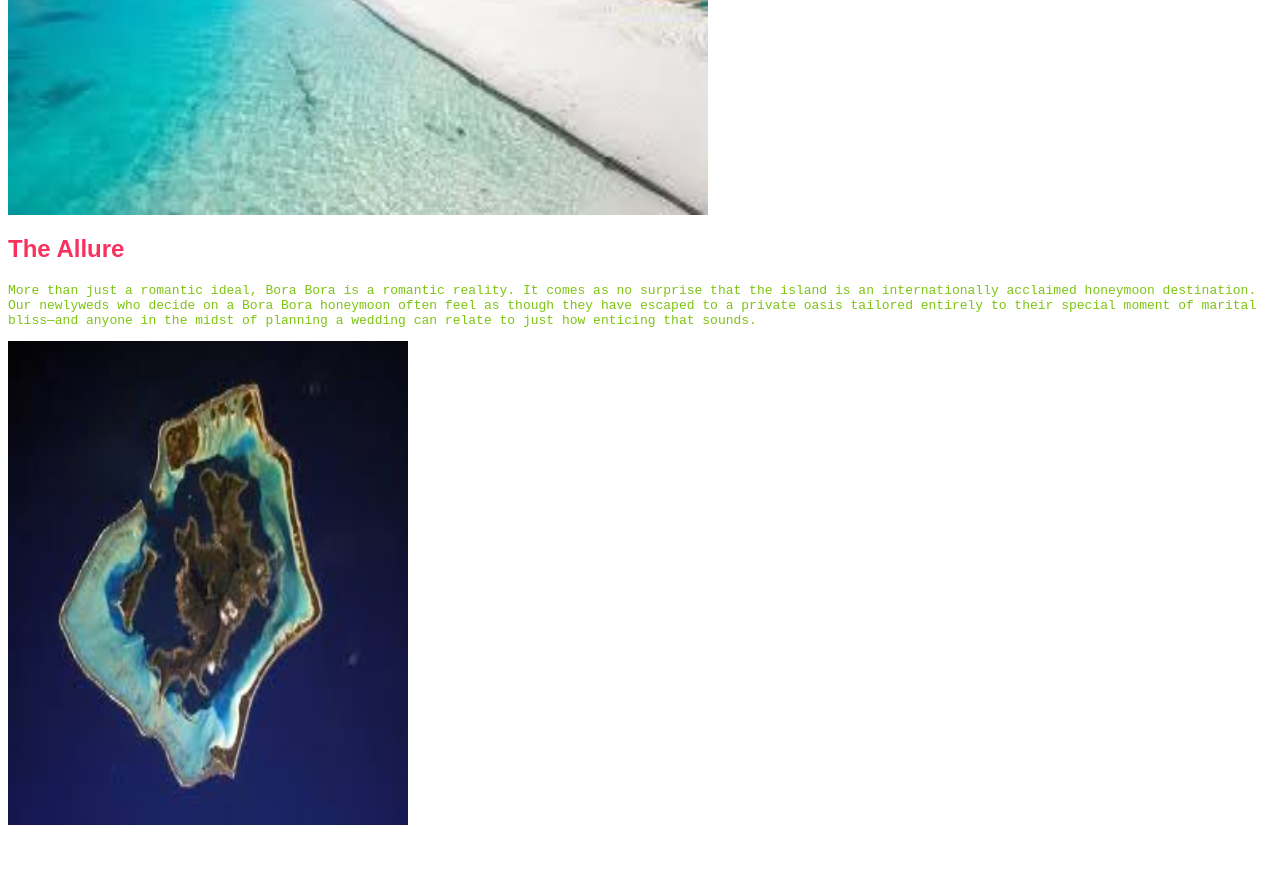
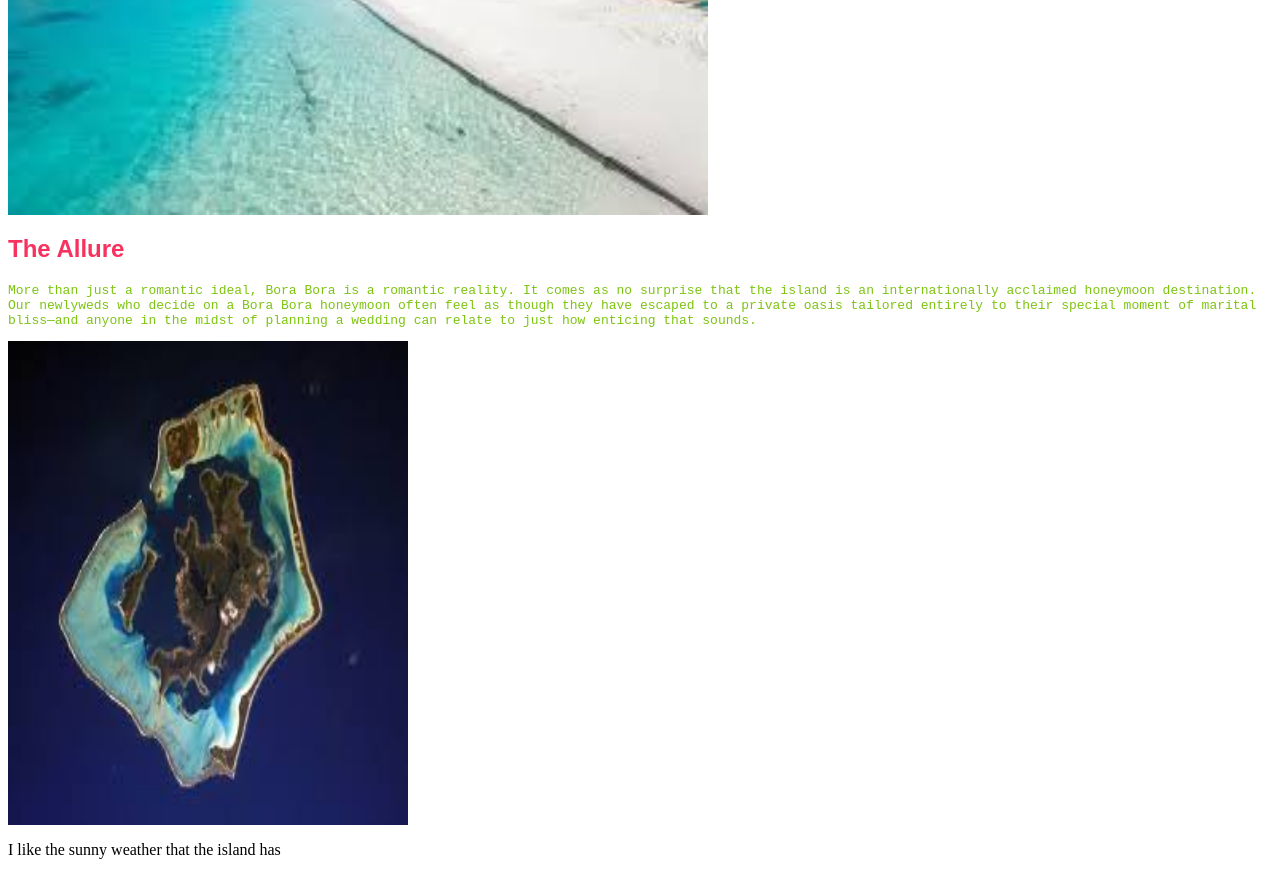
Before and after one commit to MariaEripete/happy-trails, a plain HTML site: page index.html in a window 1280 px wide. Shown: the part 500-1375 px from the top of the page. Before the commit the page ends 1333 px from the top, so only its background shows below. Drawn offline with Linux system fonts and the light colour scheme.

Commit message:
add paragraph element

```diff
--- a/index.html
+++ b/index.html
@@ -13,6 +13,7 @@
         <h2 class="header">The Allure</h2>
         <p class="tropical">More than just a romantic ideal, Bora Bora is a romantic reality. It comes as no surprise that the island is an internationally acclaimed honeymoon destination. Our newlyweds who decide on a Bora Bora honeymoon often feel as though they have escaped to a private oasis tailored entirely to their special moment of marital bliss—and anyone in the midst of planning a wedding can relate to just how enticing that sounds. </p>
         <img src="images/borabora..jpeg" alt="The romantic Island" width="400" height="484">
+        <p>I like the sunny weather that the island has</p>
 
     </body>
 </html>
```
